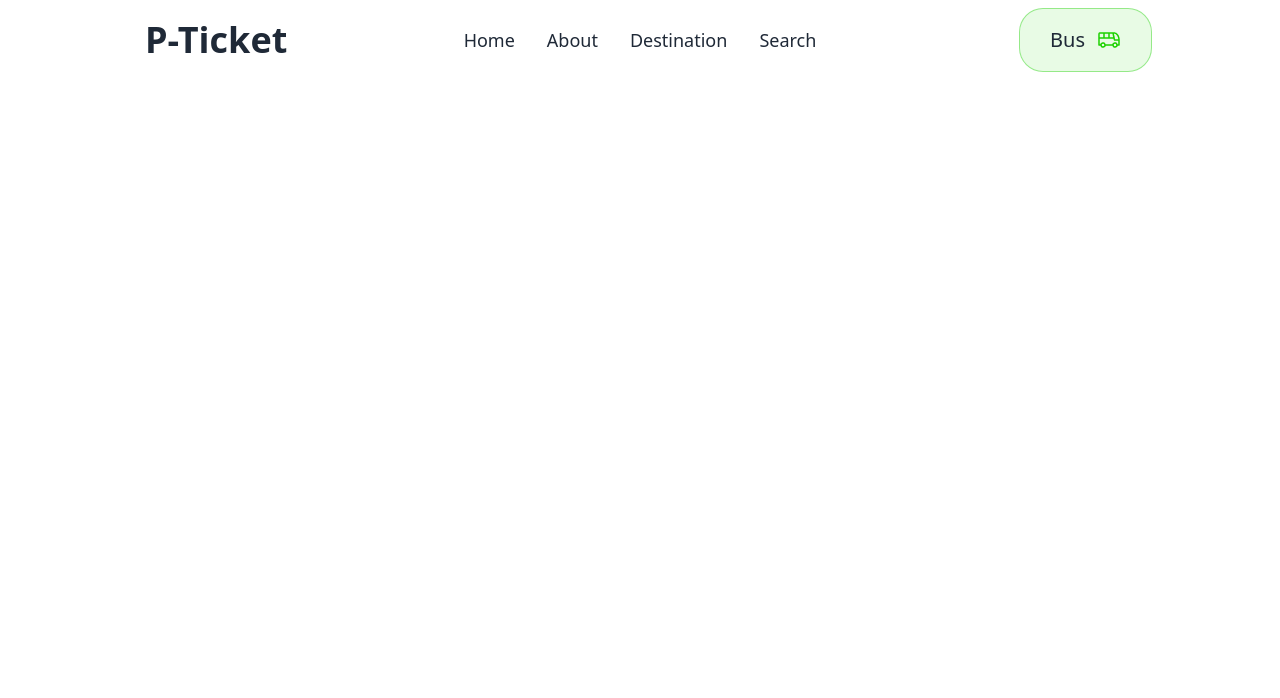
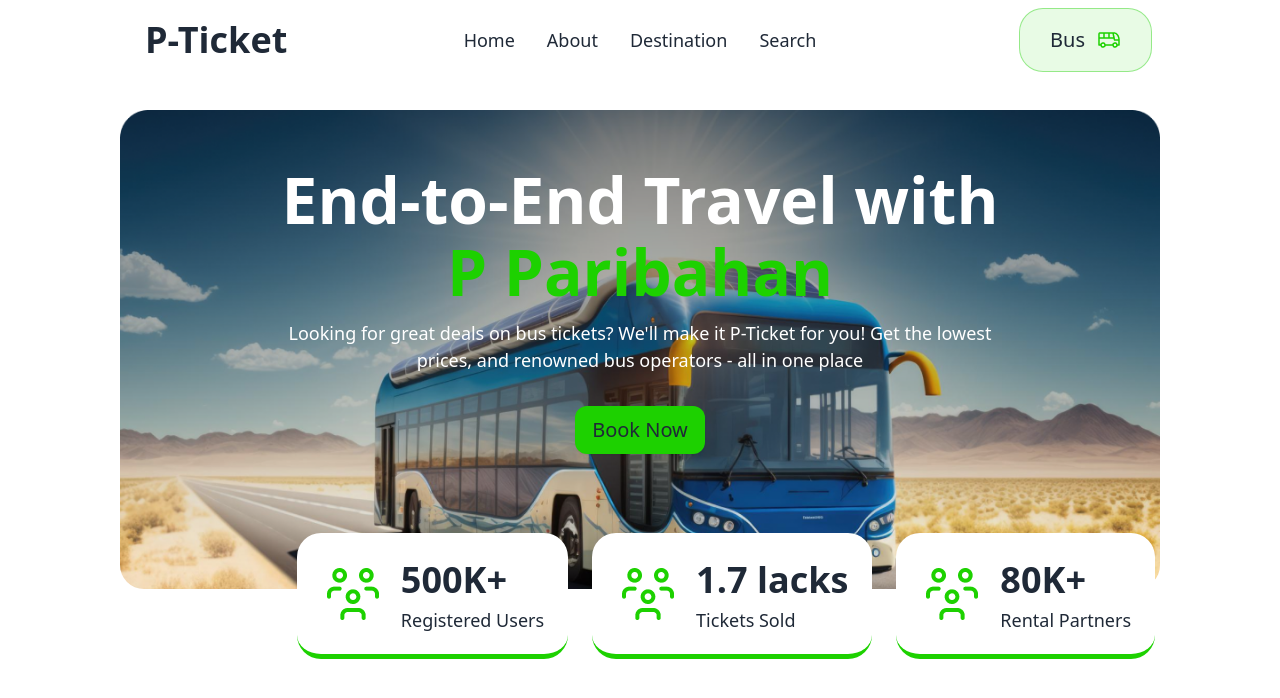
Before and after one commit to barta3235/B9_A5_Bus_ticketing, a plain HTML site: page index.html in a window 1280 px wide. Drawn offline with nearby package versions, Linux system fonts and the light colour scheme.

Commit message:
banner done

```diff
--- a/index.html
+++ b/index.html
@@ -14,7 +14,7 @@
 <body class=".font-raleway">
 
     <main>
-        <section class="nav mx-[120px] mb-[30px]">
+        <section class="nav lg:mx-[120px] mb-[30px]">
 
             <div class="navbar bg-base-100">
                 <div class="navbar-start">
@@ -47,7 +47,46 @@
 
         </section>
 
-        <section class="banner">
+        <section class="banner lg:mx-[120px] lg:relative flex flex-col">
+
+            <div class="flex flex-col justify-center items-center bg-[url(images/banner.png)] bg-cover rounded-3xl">
+               <h1 class="mt-[70px] mb-4 lg:mb-8 text-4xl lg:text-[64px] font-extrabold text-center text-white">End-to-End Travel with
+               </h1>
+               <p class="text-4xl mb-4 lg:mb-7 lg:text-[64px] font-extrabold text-center text-white"><span class="text-[#1DD100]">P Paribahan</span></p>
+               <p class="mb-8 text-[18px] text-white text-center">Looking for great deals on bus tickets? We'll make it P-Ticket for you! Get the lowest<br>prices, and renowned bus operators - all in one place</p>
+               <button class="btn items-center gap-3 rounded-[12px] bg-[#1DD100] text-[20px] font-bold border border-[#1DD10067] font-medium mb-[135px]">Book Now</button>
+            </div>
+
+
+            <div class="banner-temp flex flex-col lg:flex-row gap-6 mt-[10px] lg:mt-0 lg:absolute lg:-bottom-[70px] lg: left-[17%]">
+                <div class="bg-white flex items-center justify-center lg:justify-between  py-5 px-6 gap-4 rounded-3xl border-b-[5px] border-b-[#1DD100]">
+                  <img src="images/people.png" alt="">
+                  <div class="flex flex-col">
+                      <h1 class="text-[36px] font-bold">500K+</h1>
+                      <p class="text-[18px] font-normal">Registered Users</p>
+                  </div>
+                </div>
+
+                <div class=" bg-white flex items-center justify-center lg:justify-between  py-5 px-6 gap-4 rounded-3xl border-b-[5px] border-b-[#1DD100]">
+                  <img src="images/people.png" alt="">
+                  <div class="flex flex-col">
+                      <h1 class="text-[36px] font-bold">1.7 lacks</h1>
+                      <p class="text-[18px] font-normal">Tickets Sold</p>
+                  </div>
+                </div>
+
+                <div class=" bg-white flex items-center justify-center lg:justify-between  py-5 px-6 lg:gap-4 rounded-3xl border-b-[5px] border-b-[#1DD100]">
+                  <img src="images/people.png" alt="">
+                  <div class="flex flex-col">
+                      <h1 class="text-[36px] font-bold">80K+</h1>
+                      <p class="text-[18px] font-normal">Rental Partners</p>
+                  </div>
+                </div>
+              </div>
+        </section>
+
+        <section class="flex justify-center z-0">
+
 
         </section>
     </main>
```
